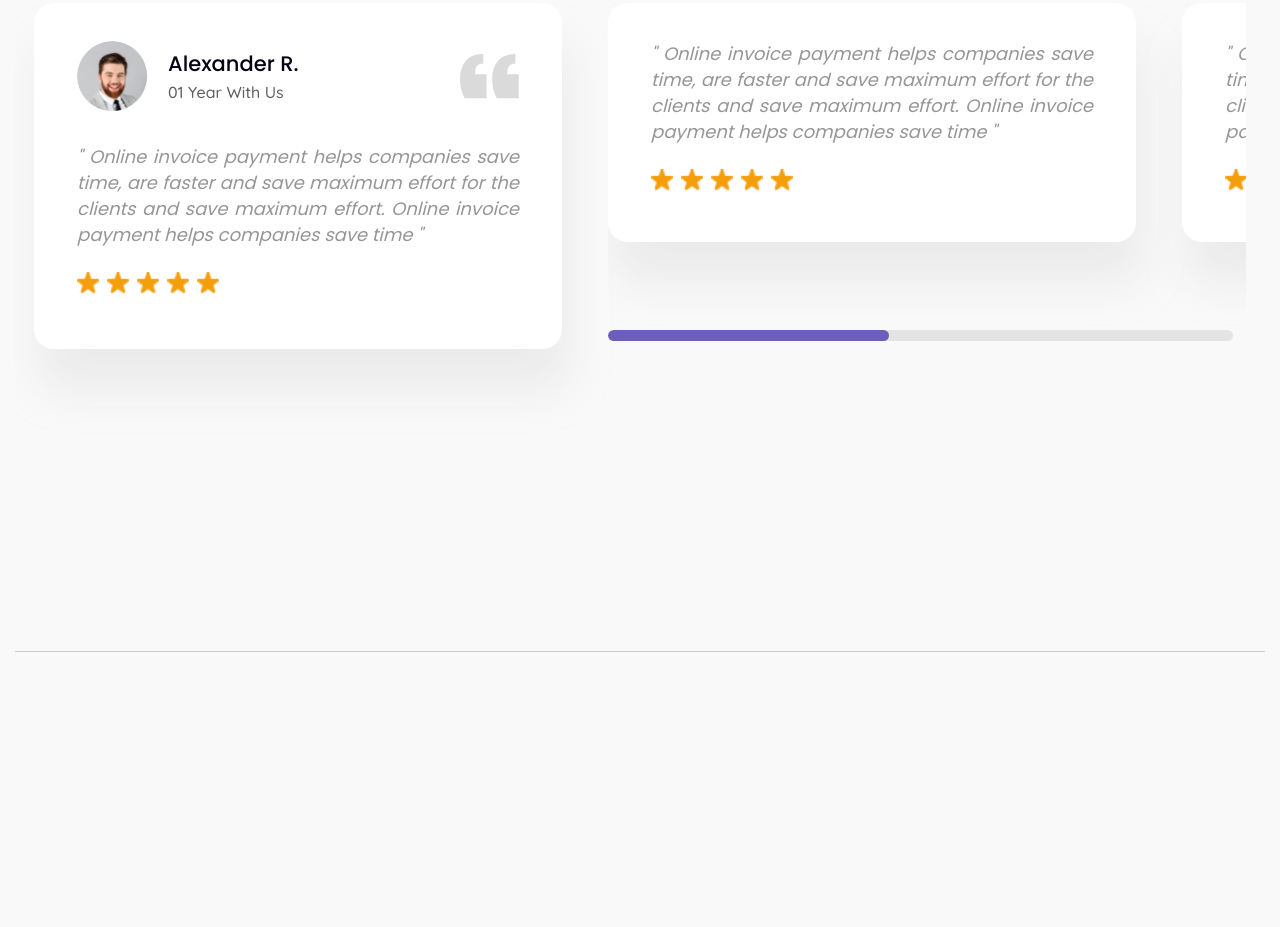
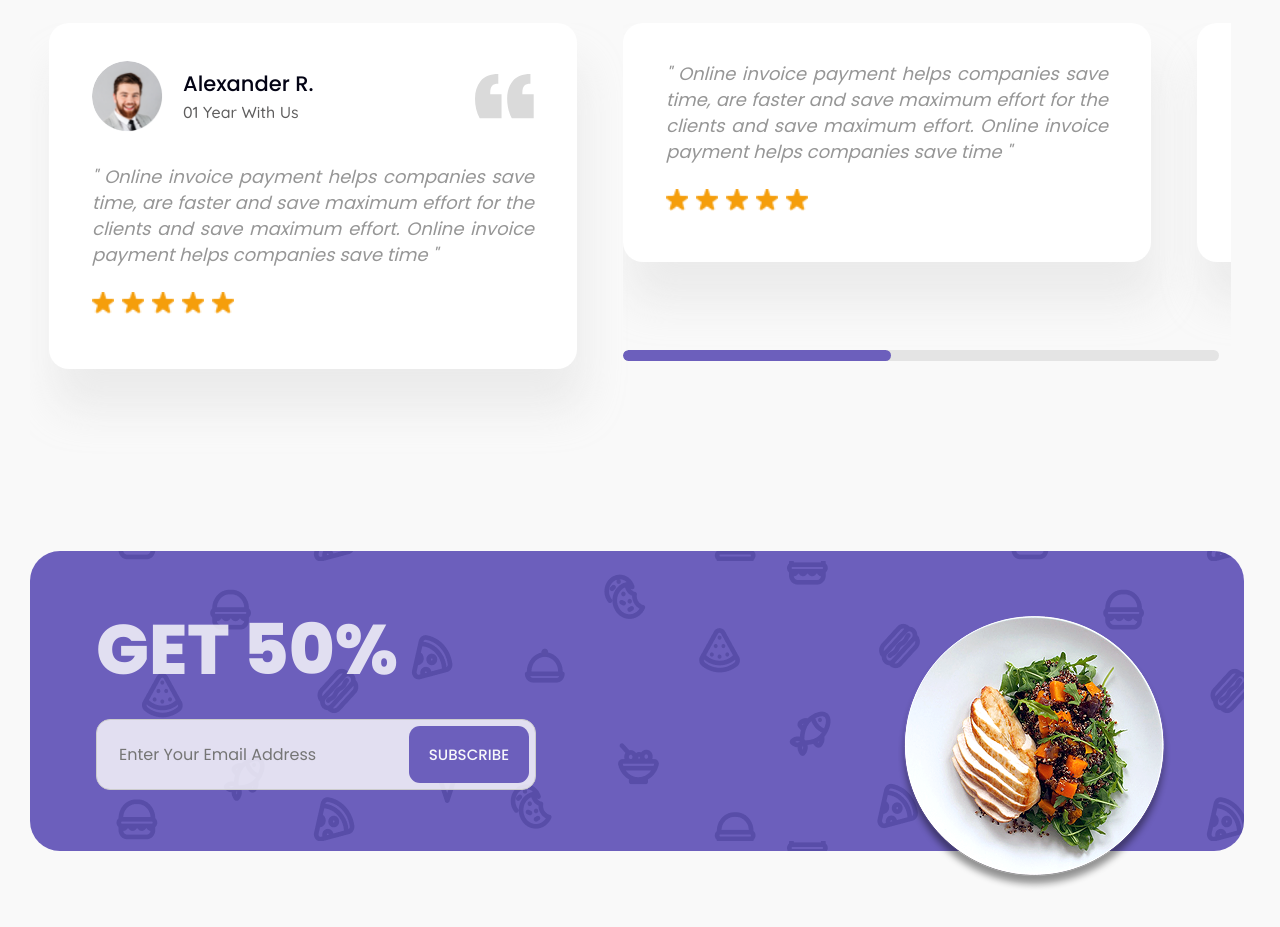
Before and after one commit to VgomerV/project-eatly, a website: page src/index.html in a window 1280 px wide. Shown: the part 4348-5275 px from the top of the page. Before the commit the page ends 5000 px from the top, so only its background shows below. Drawn offline with Linux system fonts and the light colour scheme; a web font is replaced by a local one.

Commit message:
add discount section HTML and CSS

```diff
--- /dev/null
+++ b/src/css/discount.css
@@ -0,0 +1,70 @@
+.discount__container {
+  position: relative;
+  max-width: 1214px;
+  margin-bottom: 216px;
+  padding: 64px 0 61px 66px;
+
+  background-color: #6C5FBC;
+  background-image: url(../images/discount/discount-bg.png);
+  background-position: left;
+  border-radius: 30px;
+}
+
+.discount__img {
+  position: absolute;
+  top: 64px;
+  right: 72px;
+}
+
+.discount__title {
+  margin-bottom: 34px;
+  font-family: "Poppins ExtraBold", sans-serif;
+  font-size: 70px;
+  line-height: 100%;
+  color: #FFFFFF;
+  opacity: 0.8;
+}
+
+.discount__form {
+  position: relative;
+  width: 440px;
+}
+
+.discount__input {
+  width: 100%;
+  padding: 22px 100px 22px 22px; /* место для кнопки справа */
+  border-radius: 14px;
+  border: 1px solid #ccc;
+  background-color: rgba(255, 255, 255, 0.8); /* фон с opacity 80% */
+
+  font-family: "Poppins Regular", sans-serif;
+  font-size: 16px;
+  line-height: 100%;
+  letter-spacing: 3%;
+  color: #878787;
+}
+
+.discount__input:focus {
+  border: 1px solid transparent; /* сохраняет размеры */
+  outline: none;
+}
+
+.discount__form-button {
+  position: absolute;
+  top: 7px;
+  right: 7px;
+  bottom: 7px;
+  padding: 0 20px; /* горизонтальный padding для кнопки */
+  background-color: #6C5FBC;
+  border: none;
+  border-radius: 11px;
+  font-size: 16px;
+  cursor: pointer;
+
+  font-family: "Poppins Medium", sans-serif;
+  font-size: 15px;
+  line-height: 100%;
+  letter-spacing: 3%;
+  color: #F7F8FA;
+  text-transform: uppercase;
+}
--- a/src/css/review.css
+++ b/src/css/review.css
@@ -1,3 +1,11 @@
+.review {
+  padding-top: 120px;
+}
+
+.review__container {
+  overflow: visible;
+}
+
 .review__title {
   display: block;
   margin-bottom: 80px;
@@ -5,10 +13,6 @@
   line-height: 1.15;
 
   text-align: center;
-}
-
-.review__container {
-  overflow: visible;
 }
 
 .review-slider {
--- a/src/index.html
+++ b/src/index.html
@@ -14,6 +14,7 @@
   <link rel="stylesheet" href="css/dishes.css">
   <link rel="stylesheet" href="css/purchases.css">
   <link rel="stylesheet" href="css/review.css">
+  <link rel="stylesheet" href="css/discount.css">
   <title>Eatly</title>
 </head>
 <body>
@@ -527,7 +528,7 @@
       </div>
     </section>
     <section class="review">
-      <div class="container container--padding review__container">
+      <div class="container review__container">
         <h2 class="review__title title">
           <span class="highlight">Customer</span>
           Say
@@ -595,6 +596,22 @@
         </div>
       </div>
     </section>
+    <section class="discount">
+      <div class="container">
+        <div class="discount__container">
+          <img class="discount__img" src="./images/discount/food-img-discount.png" alt="">
+          <div class="discount__content">
+            <h3 class="discount__title">
+              GET 50%
+            </h3>
+            <div class="discount__form">
+              <input type="email" placeholder="Enter Your Email Address" class="discount__input">
+              <button class="discount__form-button">Subscribe</button>
+            </div>
+          </div>
+        </div>
+      </div>
+    </section>
   </main>
 </body>
 </html>
```
Also changed, not shown: src/images/discount/discount-bg.png (added), src/images/discount/food-img-discount.png (added).
